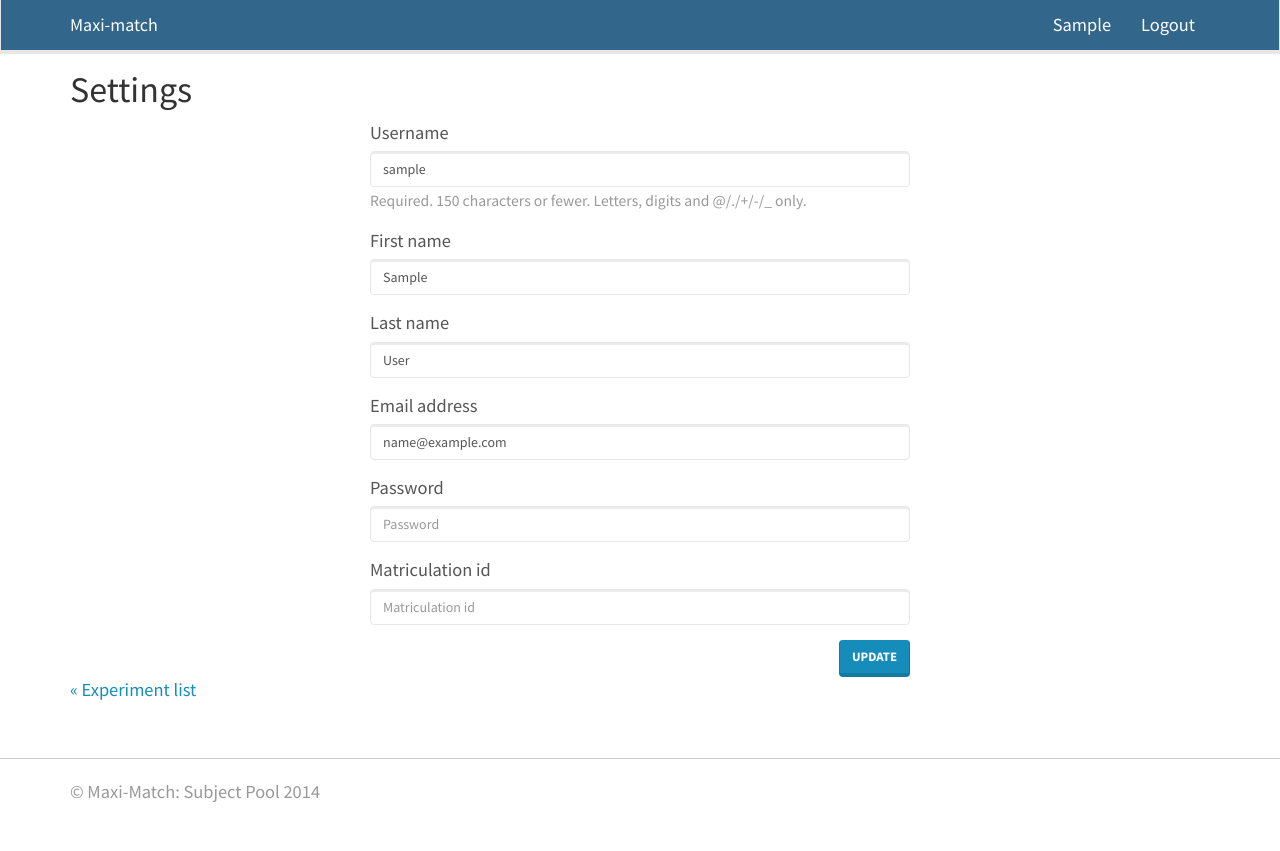
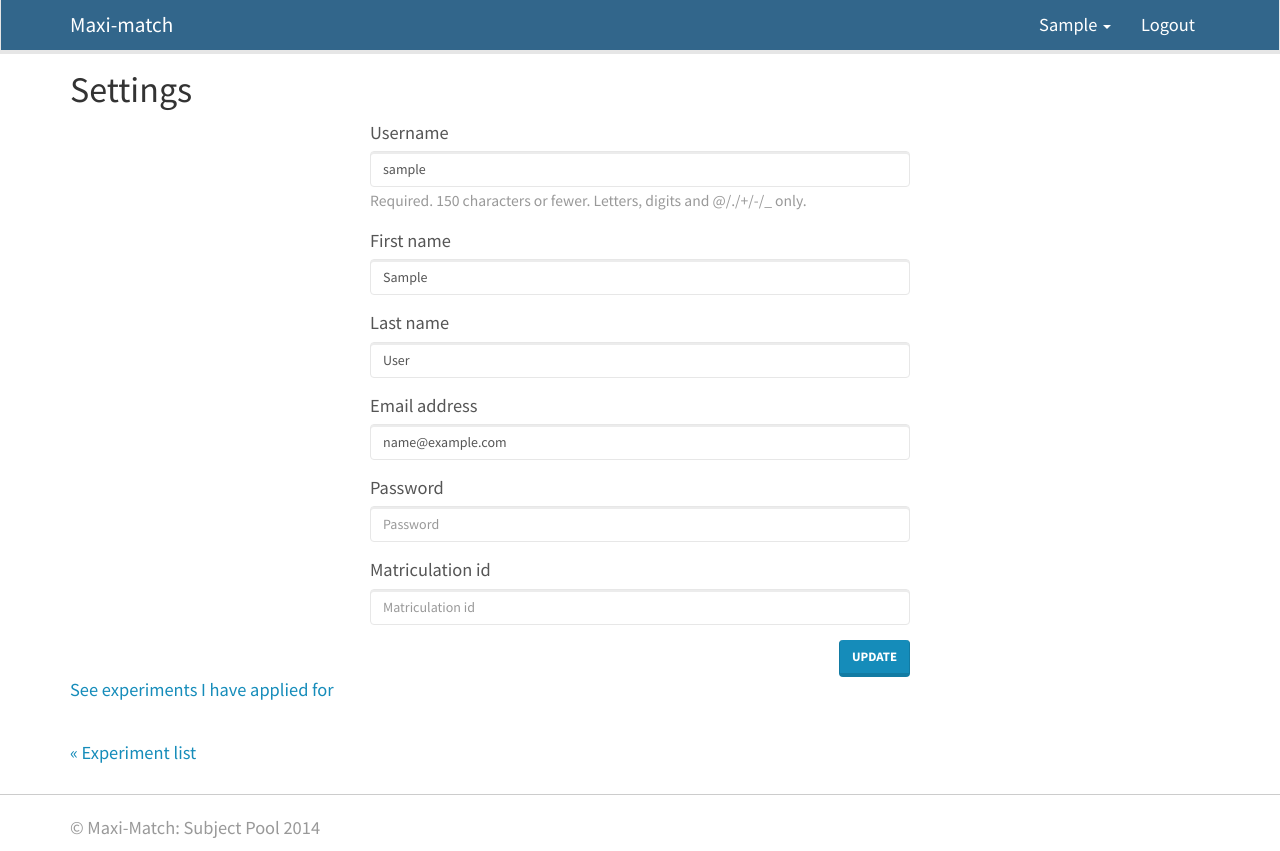
Before and after one commit to MickeyPash/DIM3-Rio, a Django app: page /settings/ in a window 1280 px wide. Before the commit the page ends 802 px from the top, so only its background shows below. Run offline with Django 3.2, Linux system fonts and the light colour scheme; the visitor is signed in with stand-in values (Sample User, id 1); data comes from the database, SQL or seed files in the repository; data that the repository does not hold is empty; parts of the project's set-up code (start-up, migrations or seed data) failed here and were passed over; some libraries are stand-ins or nearby versions.

Commit message:
Changed navbar color, form sizes, index style, implemented previous experiments

```diff
--- a/team_zeta_project/maximatch/models.py
+++ b/team_zeta_project/maximatch/models.py
@@ -56,7 +56,7 @@ class Experiment(models.Model):
         ('Closed', 'Closed'),
         ('Open to applicants', 'Open to applicants'),
     )
-    title = models.CharField(max_length=70, blank=False)
+    title = models.CharField(max_length=70, blank=False, unique=True)
     short_description = models.CharField(max_length=145, blank=False)
     description = models.CharField(max_length=1024)
     participants_needed = models.IntegerField()
--- a/team_zeta_project/maximatch/urls.py
+++ b/team_zeta_project/maximatch/urls.py
@@ -23,6 +23,9 @@ urlpatterns = patterns('',
                        url(r'^edit_experiment/(?P<experiment_title_url>\w+)/$',
                            views.edit_experiment,
                            name='edit_experiment'),
+                       url(r'^previous_experiments/$',
+                           views.previous_experiments,
+                           name='previous_experiments'),
                        url(r'^settings/$', views.settings, name='register'),
                        url(r'^restricted/$', views.restricted, name='restricted'),
                        url(r'^register/$', views.register, name='register'),
--- a/team_zeta_project/maximatch/views.py
+++ b/team_zeta_project/maximatch/views.py
@@ -374,6 +374,25 @@ def user_logout(request):
 
 
 @login_required
+def previous_experiments(request):
+
+    context = RequestContext(request)
+
+    user = Participant.objects.get(user=request.user)
+    print user.id
+    #application_list = Application.objects.all()
+    application_list = Application.objects.filter(participant=user)
+    context_dict = {}
+
+    for application in application_list:
+        application.experiment.url = encode_url(application.experiment.title)
+
+    context_dict['application_list'] = application_list
+
+    return render_to_response('maximatch/previous_experiments.html', context_dict, context)
+
+
+@login_required
 def settings(request):
     context = RequestContext(request)
 
@@ -381,6 +400,8 @@ def settings(request):
     updated = False
 
     context_dict = {'user_id': user_id}
+    if is_researcher(request.user.id):
+        context_dict['is_researcher'] = True
 
     try:
         user = User.objects.get(id=user_id)
--- a/team_zeta_project/static/css/main.css
+++ b/team_zeta_project/static/css/main.css
@@ -130,7 +130,6 @@ a.no-style:hover, a.no-style:visited, a.no-style:link, a.no-style:active {
 }
 
 .container .short-description{
-  line-height: 85px;
   min-height: 85px;
 }
 .container h2{
@@ -145,7 +144,7 @@ form[id^="form-application-"] button[type="submit"] {
   opacity: 0;
 }
 
-body{
+body, .navbar-brand, .dropdown-menu>li>a, .dropdown-menu>li>a{
   font-size: 115%;
 }
 .btn, a.btn{
--- a/team_zeta_project/templates/maximatch/base.html
+++ b/team_zeta_project/templates/maximatch/base.html
@@ -24,14 +24,20 @@
                 <div class="navbar-left">
                     <ul class="nav navbar-nav">
                         {% if user.id|is_researcher %}
-                                <li><a href="/maximatch/add_experiment/">New Experiment</a></li>
+                            <li><a href="/maximatch/add_experiment/">New Experiment</a></li>
                         {% endif %}
                     </ul>
             </div>
                 <div class="navbar-right">
                     <ul class="nav navbar-nav">
                         {% if user.is_authenticated %}
-                            <li><a href="/maximatch/settings/">{{ user.first_name }}</a></li>
+                        <li class="dropdown">
+                          <a class="dropdown-toggle" data-toggle="dropdown" href="#" id="themes">{{ user.first_name }} <span class="caret"></span></a>
+                          <ul class="dropdown-menu" aria-labelledby="themes">
+                            <li><a href="/maximatch/settings/">Settings</a></li>
+                            <li><a href="/maximatch/previous_experiments/">Previous experiments</a></li>
+                          </ul>
+                        </li>
                             <li><a href="/maximatch/logout/">Logout</a></li>
                         {% else %}
                             <li><a href="/maximatch/register/">Register</a></li>
--- a/team_zeta_project/templates/maximatch/index.html
+++ b/team_zeta_project/templates/maximatch/index.html
@@ -15,7 +15,7 @@
                   <div class="col-md-12"><h2 class="pull-left">{{ experiment.title }}</h2></div>
                 </div>
                 <div class="row">
-                  <div class="col-md-12 short-description">{{ experiment.short_description }}</div>
+                  <div class="col-md-12 short-description"><p>{{ experiment.short_description }}</p></div>
                 </div>
                 <div class="row">
                   <div class="col-md-12">
--- a/team_zeta_project/templates/maximatch/settings.html
+++ b/team_zeta_project/templates/maximatch/settings.html
@@ -33,6 +33,14 @@
         </form>
     </div>
 
+    {% if not is_researcher %}
+    <div class="row">
+        <div class="col-md-12">
+            <p><a href="/maximatch/previous_experiments">See experiments I have applied for</a></p>
+        </div>
+    </div>
+    {% endif %}
+
     <br />
     <div class="row">
         <div class="col-md-12">
```
Also changed, not shown: team_zeta_project/templates/maximatch/previous_experiments.html (added, +37 -0 lines).
